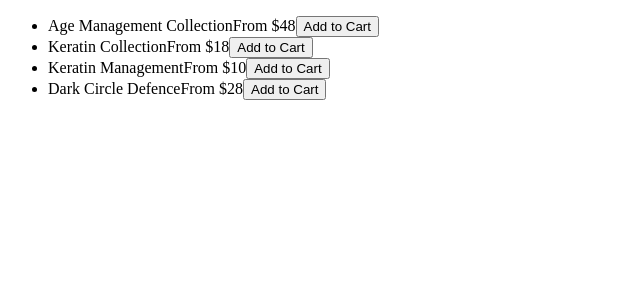
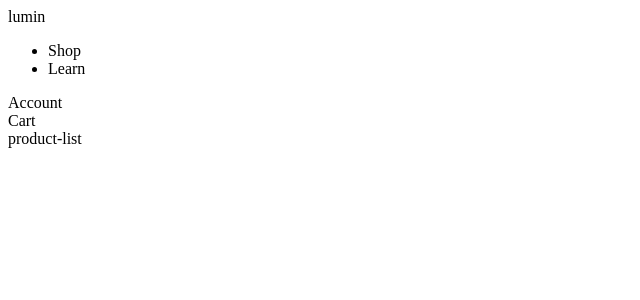
Before and after one commit to KaiserPhemi/luminskin-demo, a React app: page / in a window 1280 px wide. Shown: the top 300 px of the page, without its empty margins (0-640 px from the left). Built offline with nearby package versions, Linux system fonts and the light colour scheme.

Commit message:
feature()
- add product listing page component
- add banner component
- add navigation bar component

```diff
--- a/src/components/App.tsx
+++ b/src/components/App.tsx
@@ -3,6 +3,7 @@ import * as React from "react";
 
 // components
 import ProductListingPage from './productListingPage/ProductListPage';
+import NavigationBar from "./navigationBar/NavigationBar";
 
 // interface
 interface Props {}
@@ -13,6 +14,7 @@ interface Props {}
 const App: React.FC<Props> = () => {
   return (
     <div>
+      <NavigationBar />
       <ProductListingPage />
     </div>
   );
--- /dev/null
+++ b/src/components/banner/ProductPageBanner.tsx
@@ -0,0 +1,12 @@
+// react libraries
+import * as React from "react";
+
+/**
+ * @desc Page banner with filter
+ * @author Oluwafemi Akinwa
+ */
+const ProductPageBanner = () => {
+  return <div></div>;
+};
+
+export default ProductPageBanner;
--- /dev/null
+++ b/src/components/navigationBar/NavigationBar.tsx
@@ -0,0 +1,27 @@
+import * as React from "react";
+
+/**
+ * @desc
+ * @author Oluwafemi Akinwa
+ */
+const NavigationBar = () => {
+  return (
+    <header className="main-header">
+      <div>
+        <span>lumin</span>
+        <nav>
+          <ul>
+            <li>Shop</li>
+            <li>Learn</li>
+          </ul>
+        </nav>
+      </div>
+      <div>
+        <div>Account</div>
+        <div>Cart</div>
+      </div>
+    </header>
+  );
+};
+
+export default NavigationBar;
--- a/src/components/productListingPage/ProductListPage.tsx
+++ b/src/components/productListingPage/ProductListPage.tsx
@@ -1,5 +1,11 @@
 // react library
 import * as React from "react";
+
+// component(s)
+import PageBanner from '../banner/ProductPageBanner'
+
+// styles
+import './styles.scss';
 
 /**
  * @desc Product listing page
@@ -14,18 +20,11 @@ const ProductListPage = () => {
   ];
 
   return (
-    <div>
-      <ul>
-        {list.map((item, index) => (
-          <li key={index} className="item-list">
-            <span>{item.name}</span>
-            <span>{`From $${item.price}`}</span>
-            <span>
-              <button>Add to Cart</button>
-            </span>
-          </li>
-        ))}
-      </ul>
+    <div className="product-list-page">
+      <div>
+        <PageBanner />
+      </div>
+      <div>product-list</div>
     </div>
   );
 };
--- /dev/null
+++ b/src/components/productListingPage/styles.scss
@@ -0,0 +1,3 @@
+.product-list-page {
+  display: grid;
+}
```
Also changed, not shown: src/components/commonComponents/AddItemBtn.tsx (added, +17 -0 lines), src/components/productListingPage/ProductListItem.tsx (added, +22 -0 lines).
